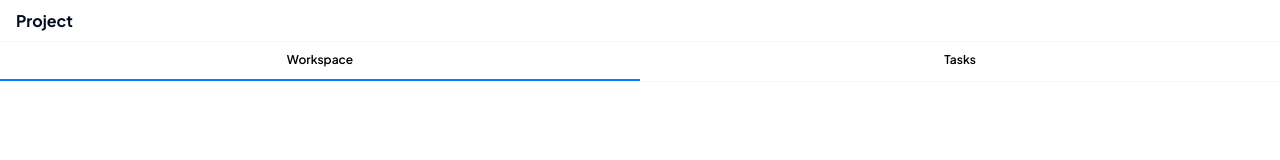
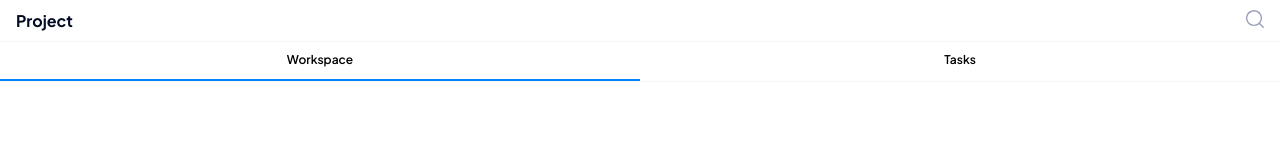
Before and after one commit to 9trocoder/mmekut, a React (Create React App) app: page /workspace in a window 1280 px wide. Shown: the top 160 px of the page. Built offline with nearby package versions, Linux system fonts and the light colour scheme.

Commit message:
Update workspacepage.js

```diff
--- a/src/pages/workspacepage/workspacepage.js
+++ b/src/pages/workspacepage/workspacepage.js
@@ -23,9 +23,9 @@ import {
   headerBackIcon,
   homeIconNotActive,
   homeTextNotActive,
-  otherIcon,
   profileNotActive,
   profileTextNotActive,
+  searchBig,
   taskActive,
   workspaceTextActive,
 } from "../../Utils/tools";
@@ -122,7 +122,7 @@ function Workspacepage() {
 
   return (
     <>
-      <HeaderBar headerText="Project" />
+      <HeaderBar headerText="Project" addIcon={searchBig} />
 
       <div className="workspacepage__cnt">
         <div className="chatpage__cnt-top">
```
